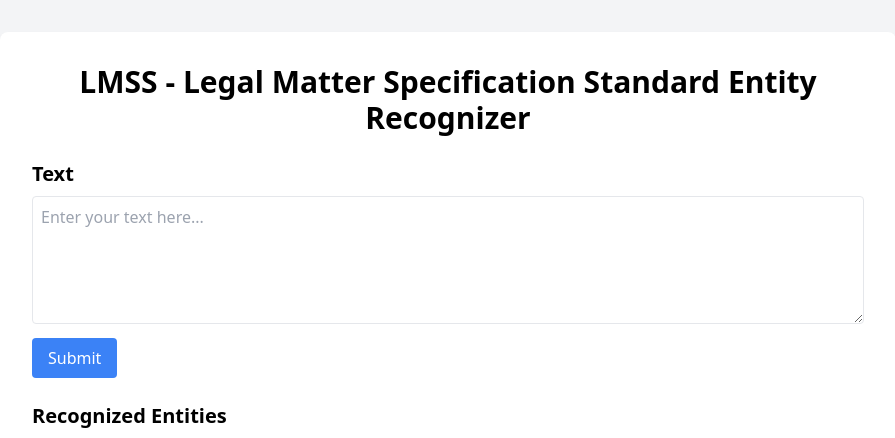
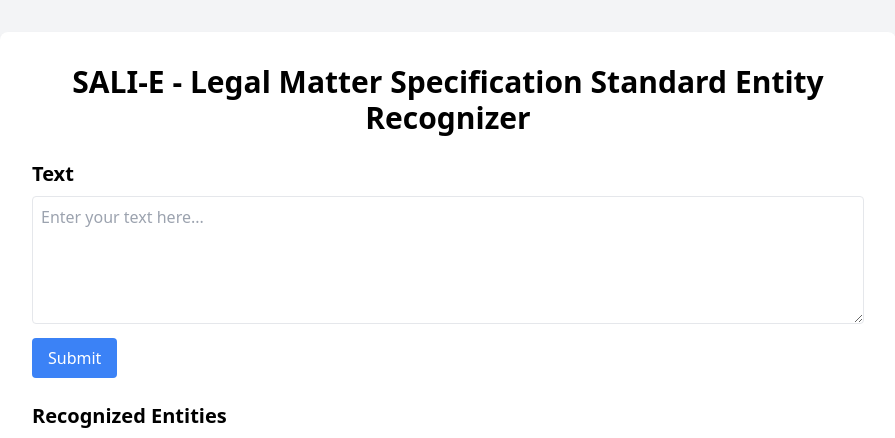
Before and after one commit to JustlyAI/lmss_entity_extractor, a FastAPI app: page / in a window 1280 px wide. Shown: the top 438 px of the page, without its empty margins (192-1087 px from the left). Run offline with FastAPI, Linux system fonts and the light colour scheme.

Commit message:
Update README

```diff
--- a/app/main.py
+++ b/app/main.py
@@ -12,6 +12,7 @@ app = FastAPI(title="LMSS Entity Recognizer")
 
 app.mount("/static", StaticFiles(directory="app/static"), name="static")
 templates = Jinja2Templates(directory="app/templates")
+templates.env.cache = {}
 
 # Check for LMSS in app/LMSS.owl or download from Github
 ontology_url = "https://github.com/sali-legal/LMSS/blob/main/LMSS.owl"
--- a/app/templates/index.html
+++ b/app/templates/index.html
@@ -3,13 +3,13 @@
 <head>
     <meta charset="UTF-8">
     <meta name="viewport" content="width=device-width, initial-scale=1.0">
-    <title>LMSS - Legal Matter Specification Standard Entity Recognizer</title>
+    <title>SALI-E - Legal Matter Specification Standard Entity Recognizer</title>
     <script src="https://cdn.jsdelivr.net/npm/axios/dist/axios.min.js"></script>
     <link href="https://cdn.jsdelivr.net/npm/tailwindcss@2.2.19/dist/tailwind.min.css" rel="stylesheet">
 </head>
 <body class="bg-gray-100 p-8">
     <div class="max-w-4xl mx-auto bg-white p-8 rounded-lg shadow-md">
-        <h1 class="text-3xl font-bold mb-6 text-center">LMSS - Legal Matter Specification Standard Entity Recognizer</h1>
+        <h1 class="text-3xl font-bold mb-6 text-center">SALI-E - Legal Matter Specification Standard Entity Recognizer</h1>
         <div class="mb-6">
             <h2 class="text-xl font-semibold mb-2">Text</h2>
             <textarea id="input-text" class="w-full h-32 p-2 border rounded" placeholder="Enter your text here..."></textarea>
```
Also changed, not shown: README.md, lmss_entity_recognizer.png (added), 1 other file.
